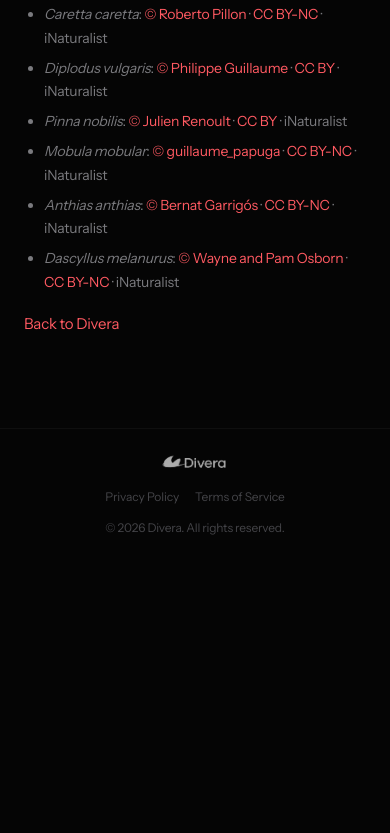
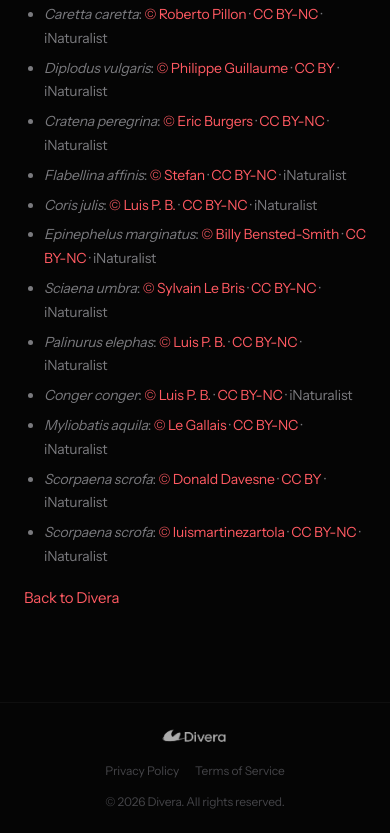
Before and after one commit to Divera-App/Divera-Web, a plain HTML site: page landing/credits/index.html in a window 390 px wide. Shown: the part 2658-3491 px from the top of the page. Before the commit the page ends 3217 px from the top, so only its background shows below. Drawn offline with Linux system fonts and the light colour scheme; a web font is replaced by a local one.

Commit message:
fix(landing): new dive-site marine life and AI detection screenshots (#24)
Replace the last two screenshots that showed upright, title-cased
scientific names ("Pinna Nobilis", "Chromis Chromis"):

- screen-divesite-life.png: Vida marina list (San Istiu, Illes Medes),
  iPhone 17 simulator, Spanish, dark.
- screen-ai-detection.png: AI result for Scorpaena scrofa (98 %,
  "1 candidato encontrado").

Update the /credits site images: add the 10 photos in the new shots
(Cratena peregrina, Flabellina affinis, Coris julis, Epinephelus
marginatus, Sciaena umbra, Palinurus elephas, Conger conger, Myliobatis
aquila, 2x Scorpaena scrofa); keep Thalassoma pavo and Octopus vulgaris
(same photos); drop Pinna nobilis, Mobula mobular, Anthias anthias and
Dascyllus melanurus (only in the old shots). Licences checked against
the iNaturalist API. Alt text on /app/ no longer mentions protected
species, which the new shot does not show.

Co-authored-by: Claude Opus 5.5 <noreply@anthropic.com>

```diff
--- a/landing/credits/index.html
+++ b/landing/credits/index.html
@@ -198,10 +198,16 @@
     <li><em>Eretmochelys imbricata</em>: <a href="https://www.inaturalist.org/photos/9696846" target="_blank" rel="noopener">© Kevin Bryant</a> · <a href="https://creativecommons.org/licenses/by-nc-sa/4.0/" target="_blank" rel="noopener license">CC BY-NC-SA</a> · iNaturalist</li>
     <li><em>Caretta caretta</em>: <a href="https://www.inaturalist.org/photos/176772831" target="_blank" rel="noopener">© Roberto Pillon</a> · <a href="https://creativecommons.org/licenses/by-nc/4.0/" target="_blank" rel="noopener license">CC BY-NC</a> · iNaturalist</li>
     <li><em>Diplodus vulgaris</em>: <a href="https://www.inaturalist.org/photos/429699" target="_blank" rel="noopener">© Philippe Guillaume</a> · <a href="https://creativecommons.org/licenses/by/4.0/" target="_blank" rel="noopener license">CC BY</a> · iNaturalist</li>
-    <li><em>Pinna nobilis</em>: <a href="https://www.inaturalist.org/photos/4562321" target="_blank" rel="noopener">© Julien Renoult</a> · <a href="https://creativecommons.org/licenses/by/4.0/" target="_blank" rel="noopener license">CC BY</a> · iNaturalist</li>
-    <li><em>Mobula mobular</em>: <a href="https://www.inaturalist.org/photos/44702041" target="_blank" rel="noopener">© guillaume_papuga</a> · <a href="https://creativecommons.org/licenses/by-nc/4.0/" target="_blank" rel="noopener license">CC BY-NC</a> · iNaturalist</li>
-    <li><em>Anthias anthias</em>: <a href="https://www.inaturalist.org/photos/99980581" target="_blank" rel="noopener">© Bernat Garrigós</a> · <a href="https://creativecommons.org/licenses/by-nc/4.0/" target="_blank" rel="noopener license">CC BY-NC</a> · iNaturalist</li>
-    <li><em>Dascyllus melanurus</em>: <a href="https://www.inaturalist.org/photos/255727386" target="_blank" rel="noopener">© Wayne and Pam Osborn</a> · <a href="https://creativecommons.org/licenses/by-nc/4.0/" target="_blank" rel="noopener license">CC BY-NC</a> · iNaturalist</li>
+    <li><em>Cratena peregrina</em>: <a href="https://www.inaturalist.org/photos/20197" target="_blank" rel="noopener">© Eric Burgers</a> · <a href="https://creativecommons.org/licenses/by-nc/4.0/" target="_blank" rel="noopener license">CC BY-NC</a> · iNaturalist</li>
+    <li><em>Flabellina affinis</em>: <a href="https://www.inaturalist.org/photos/6994121" target="_blank" rel="noopener">© Stefan</a> · <a href="https://creativecommons.org/licenses/by-nc/4.0/" target="_blank" rel="noopener license">CC BY-NC</a> · iNaturalist</li>
+    <li><em>Coris julis</em>: <a href="https://www.inaturalist.org/photos/244363348" target="_blank" rel="noopener">© Luis P. B.</a> · <a href="https://creativecommons.org/licenses/by-nc/4.0/" target="_blank" rel="noopener license">CC BY-NC</a> · iNaturalist</li>
+    <li><em>Epinephelus marginatus</em>: <a href="https://www.inaturalist.org/photos/576952820" target="_blank" rel="noopener">© Billy Bensted-Smith</a> · <a href="https://creativecommons.org/licenses/by-nc/4.0/" target="_blank" rel="noopener license">CC BY-NC</a> · iNaturalist</li>
+    <li><em>Sciaena umbra</em>: <a href="https://www.inaturalist.org/photos/245156801" target="_blank" rel="noopener">© Sylvain Le Bris</a> · <a href="https://creativecommons.org/licenses/by-nc/4.0/" target="_blank" rel="noopener license">CC BY-NC</a> · iNaturalist</li>
+    <li><em>Palinurus elephas</em>: <a href="https://www.inaturalist.org/photos/568167171" target="_blank" rel="noopener">© Luis P. B.</a> · <a href="https://creativecommons.org/licenses/by-nc/4.0/" target="_blank" rel="noopener license">CC BY-NC</a> · iNaturalist</li>
+    <li><em>Conger conger</em>: <a href="https://www.inaturalist.org/photos/349125583" target="_blank" rel="noopener">© Luis P. B.</a> · <a href="https://creativecommons.org/licenses/by-nc/4.0/" target="_blank" rel="noopener license">CC BY-NC</a> · iNaturalist</li>
+    <li><em>Myliobatis aquila</em>: <a href="https://www.inaturalist.org/photos/445722347" target="_blank" rel="noopener">© Le Gallais</a> · <a href="https://creativecommons.org/licenses/by-nc/4.0/" target="_blank" rel="noopener license">CC BY-NC</a> · iNaturalist</li>
+    <li><em>Scorpaena scrofa</em>: <a href="https://www.inaturalist.org/photos/266786107" target="_blank" rel="noopener">© Donald Davesne</a> · <a href="https://creativecommons.org/licenses/by/4.0/" target="_blank" rel="noopener license">CC BY</a> · iNaturalist</li>
+    <li><em>Scorpaena scrofa</em>: <a href="https://www.inaturalist.org/photos/240728995" target="_blank" rel="noopener">© luismartinezartola</a> · <a href="https://creativecommons.org/licenses/by-nc/4.0/" target="_blank" rel="noopener license">CC BY-NC</a> · iNaturalist</li>
   </ul>
 
   <p><a href="/" data-i18n="back">Volver a Divera</a></p>
```
Also changed, not shown: landing/app/index.html (+1 -1 lines), 2 other files.
